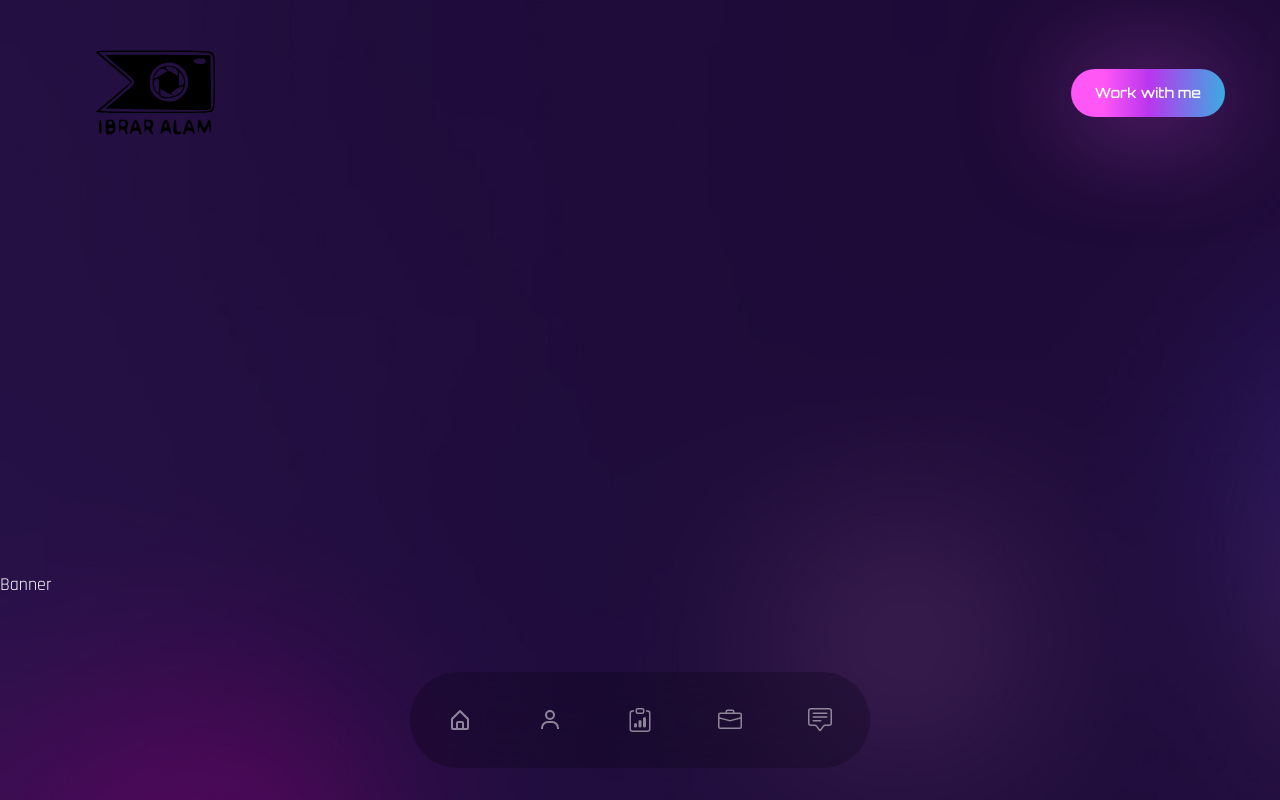
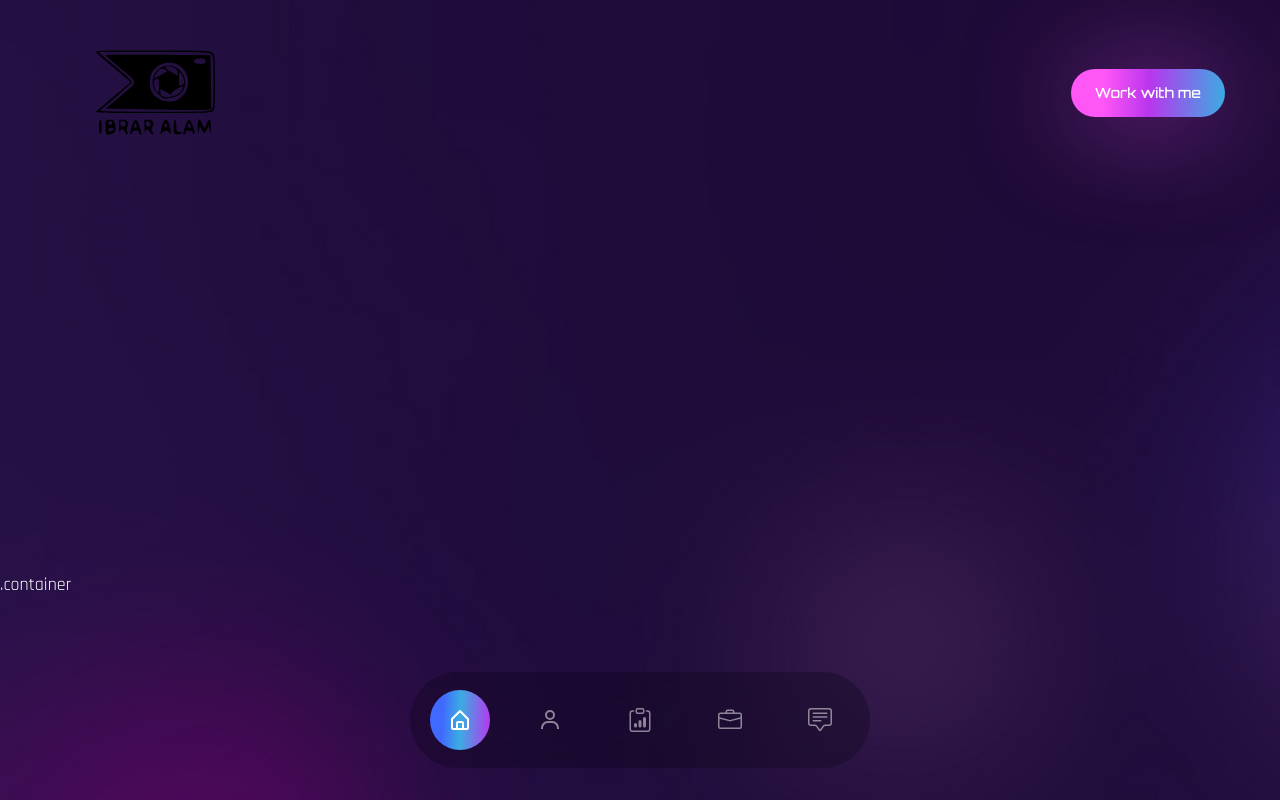
Before and after one commit to Alam-Ibrar-au26/My-Portfolio, a React (Create React App) app: page / in a window 1280 px wide. Shown: the top 800 px of the page. Built offline with nearby package versions, Linux system fonts and the light colour scheme; the HTML template or start-up script is replaced by a standard one; a web font is replaced by a local one.

Commit message:
few changes

```diff
--- a/src/components/Banner.js
+++ b/src/components/Banner.js
@@ -1,10 +1,15 @@
 import React from 'react';
+import Image from '../assets/avatar.svg';
+import { FaGithub, FaYoutube, FaLinkedinIn } from 'react-icons/fa';
+import { TypeAnimation } from 'react-type-animation';
+import { motion } from 'framer-motion';
+import { fadeIn } from '../variants';
 
 const Banner = () => {
   return (
-    <div className='section' id='home'>
-      Banner
-    </div>
+    <section className='section' id='home'>
+      .container
+    </section>
   );
 };
 
--- a/src/components/Nav.js
+++ b/src/components/Nav.js
@@ -17,6 +17,7 @@ const Nav = () => {
             activeClass='active'
             smooth={true}
             spy={true}
+            offset={-200}
             className='cursor-pointer w-[60px] h-[60px] flex items-center
               justify-center'
           >
```
